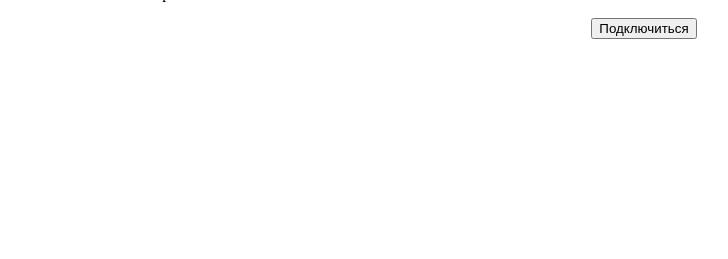
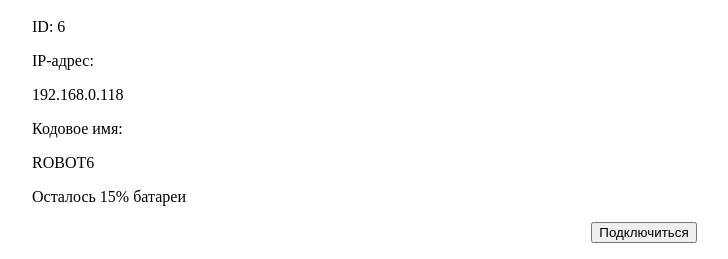
Before and after one commit to adel23444/diplom, a Django app: page / in a window 1280 px wide. Shown: the part 3819-4078 px from the top of the page, without its empty margins (16-744 px from the left). Before the commit the page ends 3858 px from the top, so only its background shows below. Run offline with Django 4.2, Linux system fonts and the light colour scheme; data comes from the database, SQL or seed files in the repository; some libraries are stand-ins or nearby versions.

Commit message:
Правки в интерфейс

```diff
--- a/back/templates/core/index.html
+++ b/back/templates/core/index.html
@@ -15,11 +15,14 @@
                             </div>
                             <div class="robot_info">
                                 <p>ID: {{ robot.id }}</p>
-                                <p style="white-space: nowrap">IP-адрес: {{ robot.ipaddr }}</p>
+                                <div class="flex_block" style="flex-wrap: wrap">
+                                    <p style="margin-right: 20px">IP-адрес:</p>
+                                    <p>{{ robot.ipaddr }}</p>
+                                </div>
                             </div>
                         </div>
                         <div>
-                            <div class="flex_block">
+                            <div class="flex_block" style="flex-wrap: wrap">
                                 <p style="margin-right: 75px">Кодовое имя:</p>
                                 <p>{{ robot.token }}</p>
                             </div>
@@ -27,7 +30,9 @@
                                 <p>Осталось {{ robot.battery__battery_num }}% батареи</p>
                             </div>
                             <div style="text-align: center">
-                                <button class="robot_button" onclick="location.href = '{% url 'robot' robot.id %}' ">Подключиться</button>
+                                <button class="robot_button" onclick="location.href = '{% url 'robot' robot.id %}' ">
+                                    Подключиться
+                                </button>
                             </div>
                         </div>
                     </div>
```
Also changed, not shown: 1 other file.
